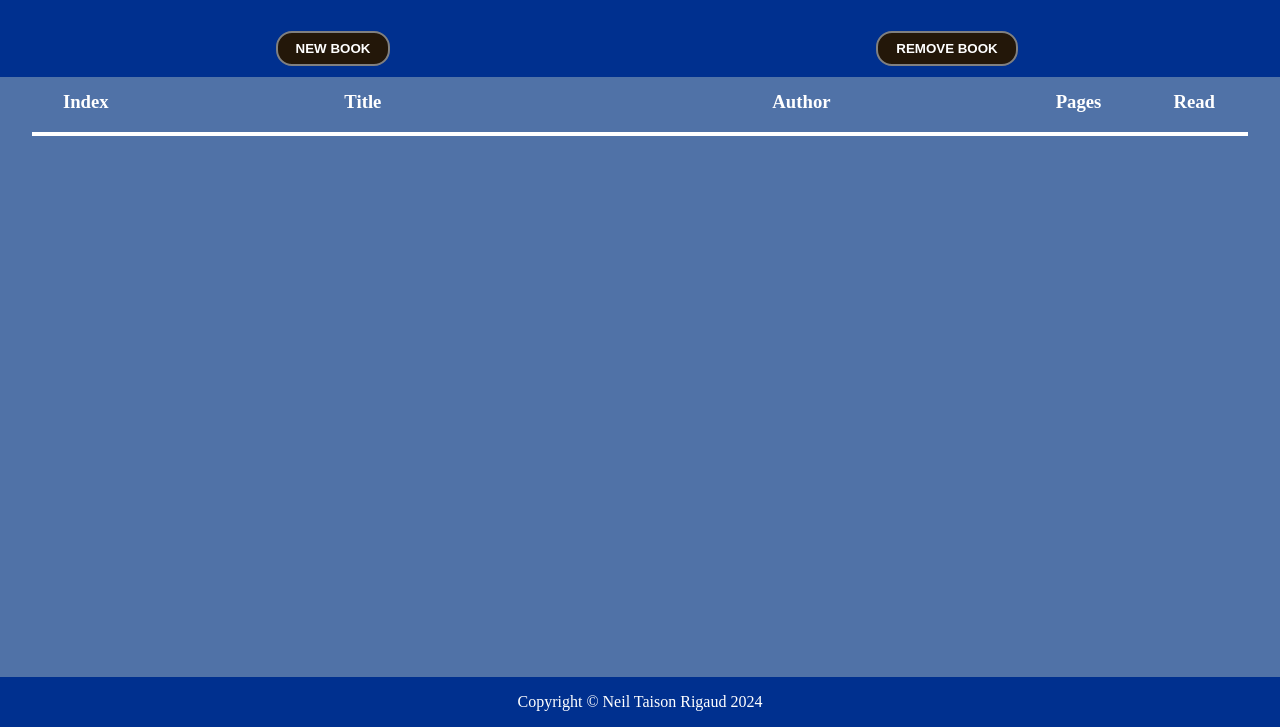
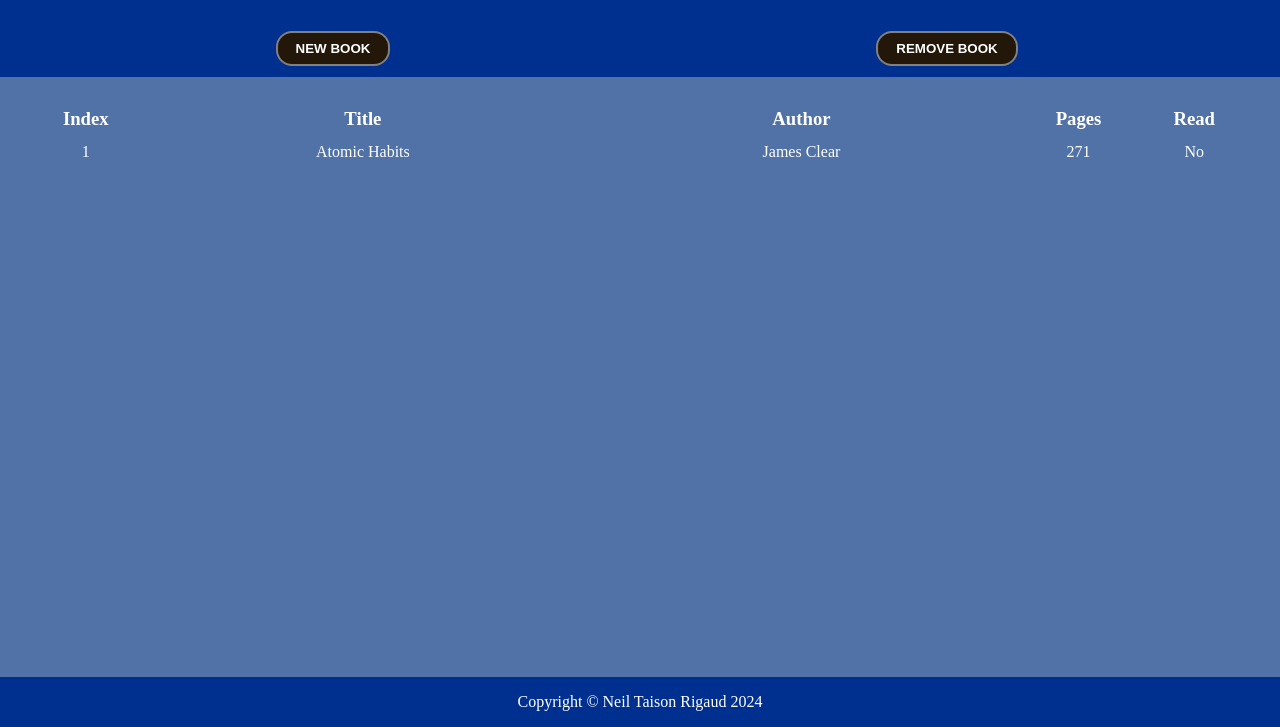
Before and after one commit to blackbird410/Library, a plain HTML site: page index.html in a window 1280 px wide. Shown: the part 73-800 px from the top of the page. Drawn offline with Linux system fonts and the light colour scheme.

Commit message:
Implemented display book function

```diff
--- a/code.js
+++ b/code.js
@@ -1,23 +1,54 @@
+const myLibrary = [];
+addBookToLibrary('Atomic Habits', 'James Clear', 271, false);
 createInterface();
+displayLibrary();
 
-const myLibrary = [];
-
-function Book(title, author, pages) {
+function Book(title, author, pages, read) {
 	this.title = title;
 	this.author = author;
 	this.pages = pages;
-	this.read = false;
+	this.read = read;
 };
 
-function addBookToLibrary(bookTitle, bookAuthor, bookPages) {
-	const newBook = new Book(bookTitle, bookAuthor, bookPages);
+function addBookToLibrary(bookTitle, bookAuthor, bookPages, bookRead) {
+	const newBook = new Book(bookTitle, bookAuthor, bookPages, bookRead);
 	myLibrary.push(newBook);
 };
 
 function displayLibrary() {
+	const mainContainer = document.querySelector('.main');
+	const bookContainer = document.createElement('div');
+	bookContainer.classList.add('book-container', 'container');
+	let counter = 1;
 	myLibrary.forEach(book => {
-		// Display the book on the page
+		// Display the books on the page
+		const fields = ['index', 'title', 'author', 'pages', 'read'];
+		fields.forEach(field => {
+			const f = document.createElement('p');
+			f.classList.add(`book-${field}`);
 
+			switch(field)
+			{
+				case 'title':
+					f.textContent = book.title;
+					break;
+				case 'author':
+					f.textContent = book.author;
+					break;
+				case 'pages':
+					f.textContent = book.pages;
+					break;
+				case 'read':
+					f.textContent = book.read ? 'Yes' : 'No';
+					break;
+				default:
+					f.textContent = counter;
+					counter += 1;
+					break;
+			}
+			bookContainer.appendChild(f);
+		});
+		mainContainer.appendChild(bookContainer);
 	});
 };
 
--- a/style.css
+++ b/style.css
@@ -60,15 +60,18 @@ button {
 	grid-row: 2;
 
 	grid-template-rows: 30px 1fr;
-	column-gap: 8px;
+	gap: 8px;
 	justify-items: stretch;
+	align-items: start;
 }
 
 .table-header {
 	grid-row: 1 / 2;
+}
 
+.table-header,
+.book-container {
 	grid-template-columns: minmax(20px, 1fr) 4fr 4fr repeat(2, minmax(20px, 1fr));
-	border-bottom: 4px solid white;
 	column-gap: 8px;
 }
 
```
